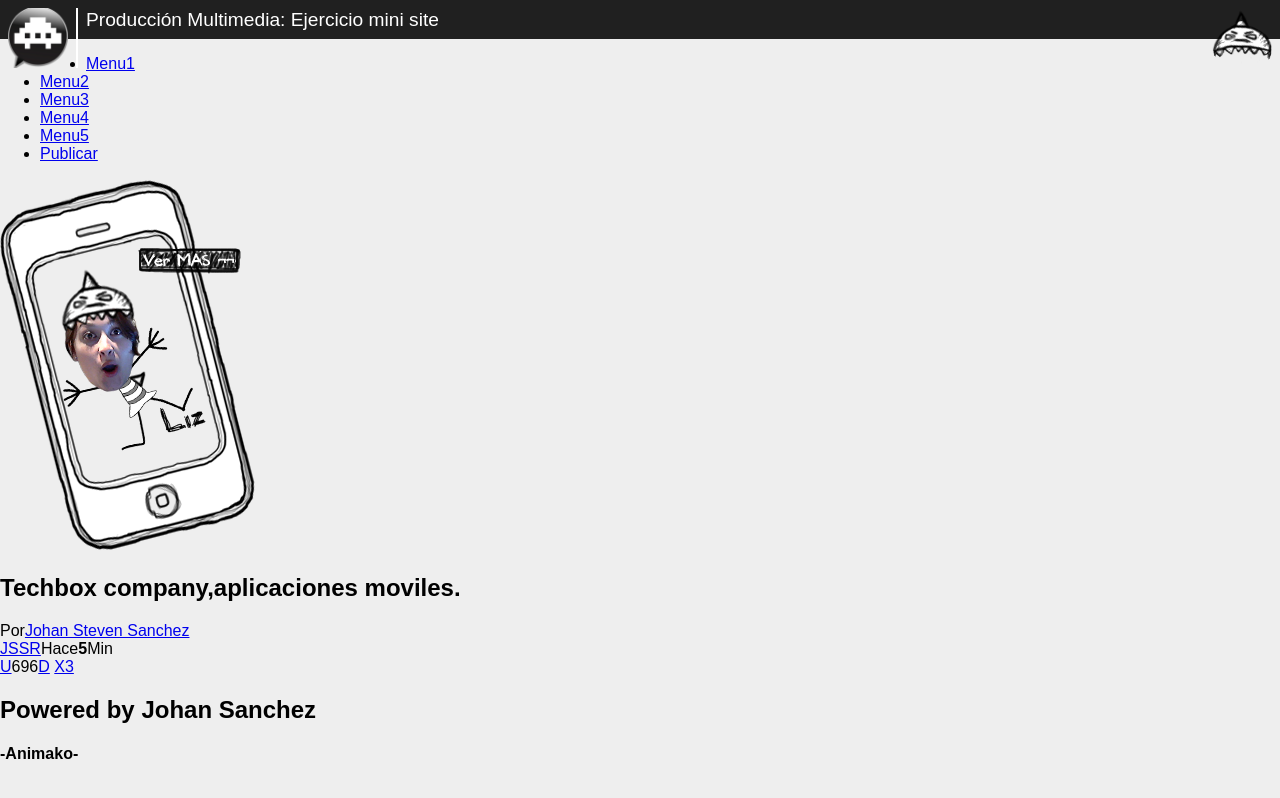
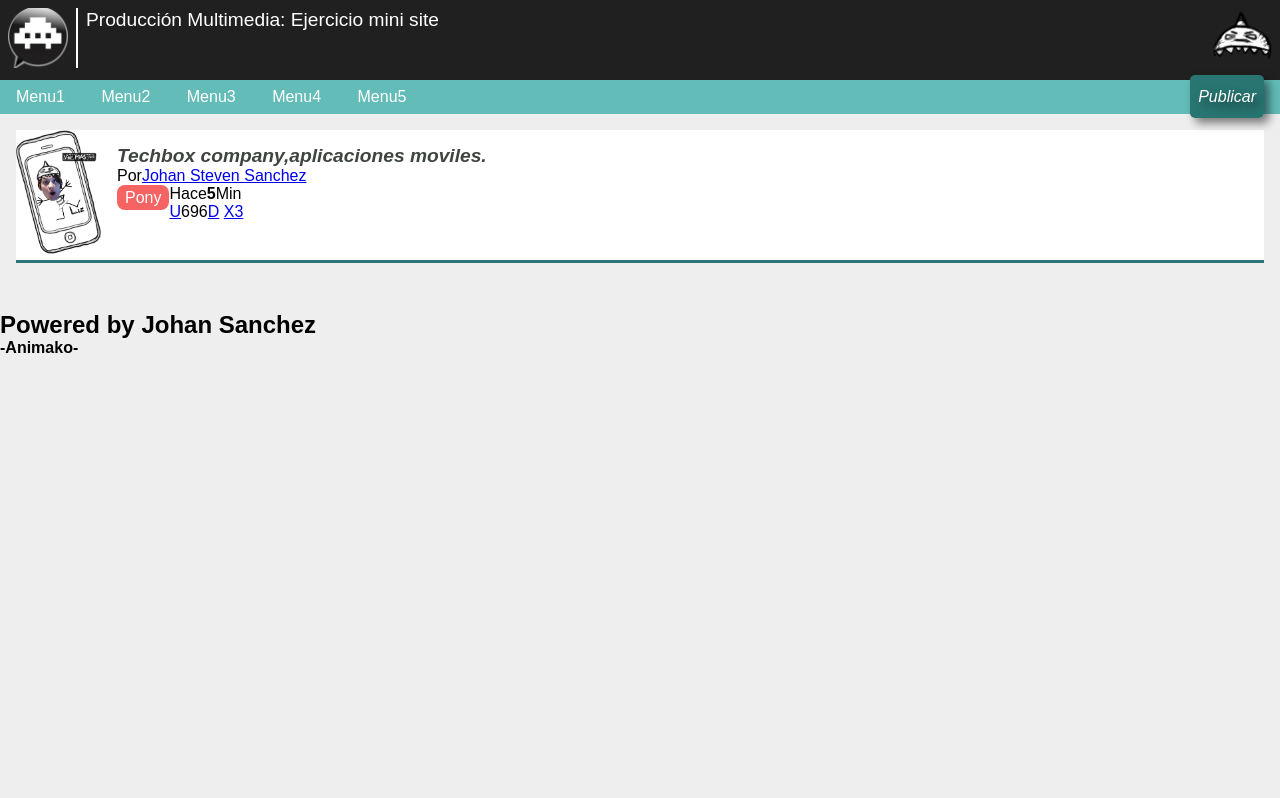
Before and after one commit to jssanchezr/Johan-Steven-Sanchez---581703, a plain HTML site: page index.html in a window 1280 px wide. Drawn offline with Linux system fonts and the light colour scheme.

Commit message:
Trabajo clase 3

```diff
--- a/css/estilo.css
+++ b/css/estilo.css
@@ -1,3 +1,7 @@
+*{
+margin: 0;
+    padding: 0;
+}
 body
 {
 background: #eee;
@@ -10,6 +14,7 @@ header
 background: #202020;
 color: white;
 padding: 0.5em;
+overflow: hidden;
 }
 
 header figure
@@ -45,3 +50,113 @@ font-size: 1.2em;
 font-weight: normal;
 margin: 0.5px 70px 0 70px;
 }
+nav
+{
+background: #63bcb8;
+box-shadow: rgba (0,0,0,0.5) 0px 2px 10px;
+padding: 0 0.5em;
+position: relative;
+}
+
+nav ul li
+ {
+display: inline-block;
+margin: 0 1em 0 0;
+padding: 0.5em 0 0.5em 0
+}
+
+nav ul li a
+{
+color: white;
+text-decoration: none;
+padding: 0 0.5em;
+}
+
+nav ul
+{
+list-style: none;
+margin: 0 80px 0 0;
+}
+
+nav ul #publicar
+{
+position: absolute;
+right: 0;
+top: 0;
+}
+
+nav ul #publicar a
+{
+background: #297571;
+border-radius: 5px;
+padding: 0.8em 0.5em;
+box-shadow: rgba(0,0,0,0.5) 5px 5px 10px;
+text-shadow: rgba(0,0,0,0.5) 5px 5px 10px;
+font-style: italic;
+}
+
+#contenido
+{
+margin: 1em;
+}
+
+#contenido .item
+{
+background: #fff;
+margin-bottom: 3em;
+border-bottom: solid #2e7476 3px;
+min-height: 130px;
+}
+
+#contenido .item .img_item img
+{
+width: 85px;
+}
+
+#contenido .item .img_item
+{
+float: left;
+margin: 0 1em 0 0;
+}
+
+#contenido .item .titulo_item
+{
+font-size: 1.2em;
+font-style: italic;
+color: #3e453e;
+padding: 0.8em 0 0 0;
+}
+
+#contenido .item .datosautor_item
+{
+color: #aaa;
+margin: 0.8em 0 0.5em 0;
+}
+
+#contenido . item . datosautor_item a
+{
+color: #26738d;
+text-decoration: none;
+}
+
+#contenido item .info:item
+{
+width: 100%;
+position: relative;
+}
+
+#contenido .item .info_item .tag_item
+{
+background:  #f56363;
+border-radius: 0.5em;
+padding: 0.2em 0.5em;
+float: left;
+color: white;
+text-decoration: none;
+}
+
+#contenido.item .info_item .tiempo_item
+{
+position: absolute;
+right: 0;
+}
--- a/index.html
+++ b/index.html
@@ -28,7 +28,8 @@
         <li><a href="http://www.gmail.com" target="_blank">Menu5</a></li>
         <li id="publicar"><a href="#" target="_blank">Publicar</a></li>
     </ul>
-<section>
+</nav>
+<section id="contenido">
   <article class="item">
     <figure class="img_item">
       <img src="img/ipodliz.png"/>
@@ -39,7 +40,8 @@
       </div>
 
       <div class="info_item">
-       <a href="#">JSSR</a><span>Hace<strong>5</strong>Min</span>
+       <a class="tag_item" href="#">Pony</a><span class="tiempo_item">
+          Hace<strong>5</strong>Min</span>
       </div>
 
       <div>
```
